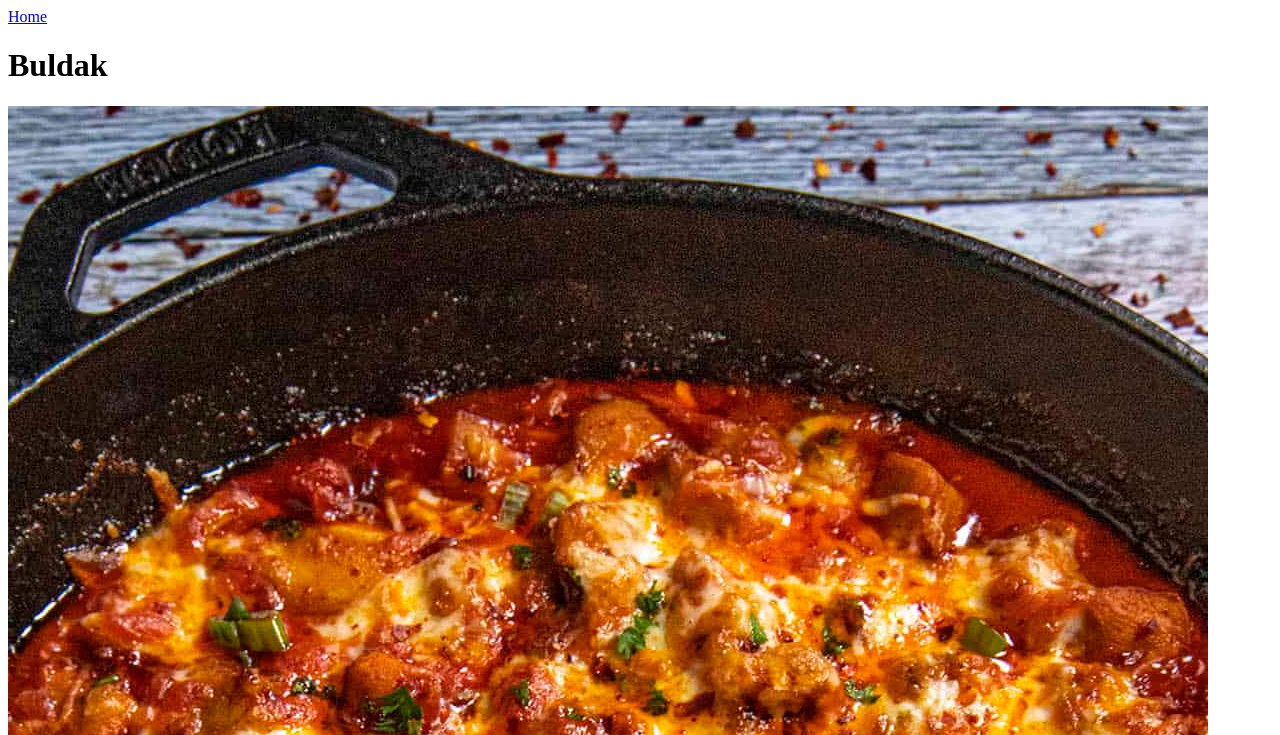
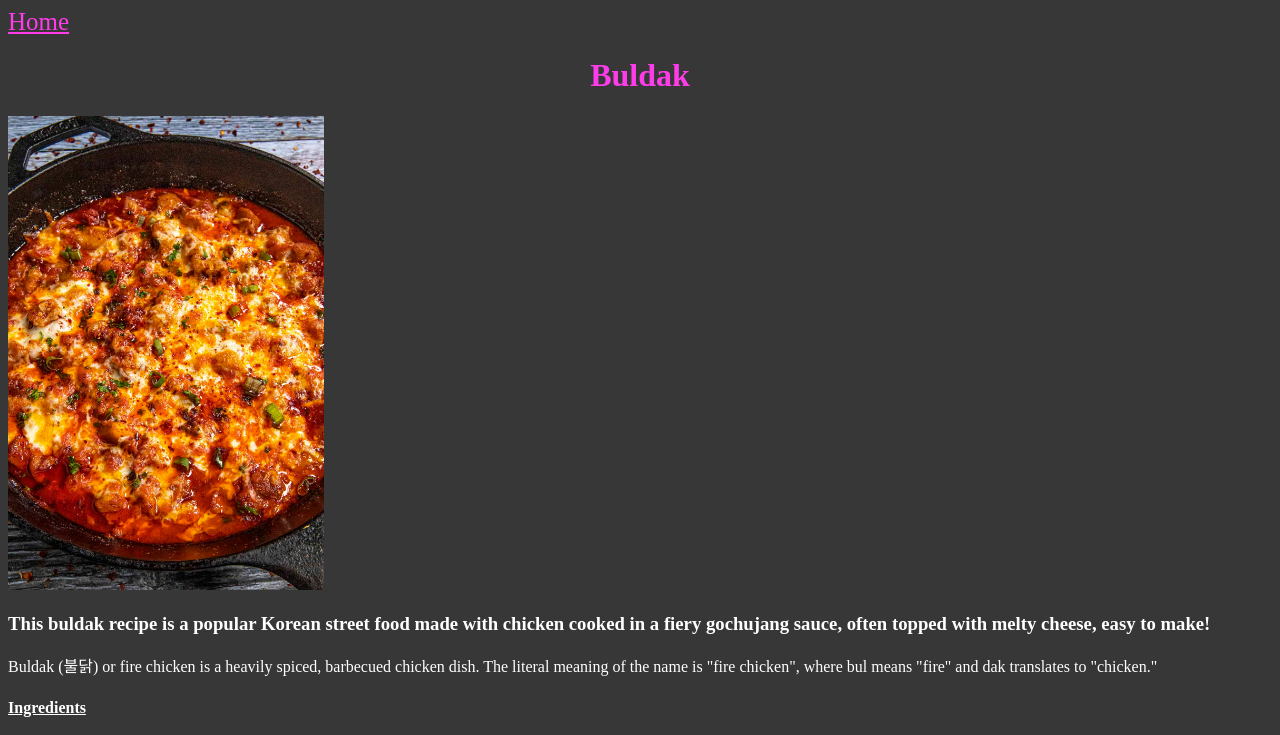
Before and after one commit to xRamyun888/odin-recipes, a plain HTML site: page recipes/buldak.html in a window 1280 px wide. Shown: the top 735 px of the page. Drawn offline with Linux system fonts and the light colour scheme.

Commit message:
Add style.css Edit all

```diff
--- a/recipes/buldak.html
+++ b/recipes/buldak.html
@@ -4,11 +4,13 @@
     <meta charset="UTF-8">
     <meta name="viewport" content="width=device-width, initial-scale=1.0">
     <title>Odin Recipes</title>
+    <link rel="stylesheet" type="text/css" href="../style.css"/>
+
 </head>
 <body>
     <a href="../index.html">Home</a>
     <h1>Buldak</h1>
-    <img src="../images/Buldak-Recipe.jpg">
+    <img class="images" src="../images/Buldak-Recipe.jpg">
     <h3>This buldak recipe is a popular Korean street food made with chicken cooked in a fiery gochujang sauce, often topped with melty cheese, easy to make!</h3>
     <p>Buldak (불닭) or fire chicken is a heavily spiced, barbecued chicken dish. The literal meaning of the name is "fire chicken", where bul means "fire" and dak translates to "chicken."</p>
     <h4>Ingredients</h4>
--- /dev/null
+++ b/style.css
@@ -0,0 +1,31 @@
+h1 {
+    text-align: center;
+    color: #FF3CEA;
+}
+
+a {
+    font-size: 25px;
+    color: #FF3CEA;
+    text-align: center;
+}
+
+body {
+    background-color: #373737;
+    text-align: left;
+    color:white;
+}
+
+img {
+    max-height: 20%;
+    max-width: 25%;
+    margin-left: auto;
+    margin-right: auto;
+}
+
+#index-ul {
+    text-align: center;
+}
+
+h4 {
+    text-decoration: underline;
+}
```
Also changed, not shown: index.html (+3 -2 lines), recipes/bulgogi.html (+1 -0 lines), recipes/haejangguk.html (+1 -0 lines).
